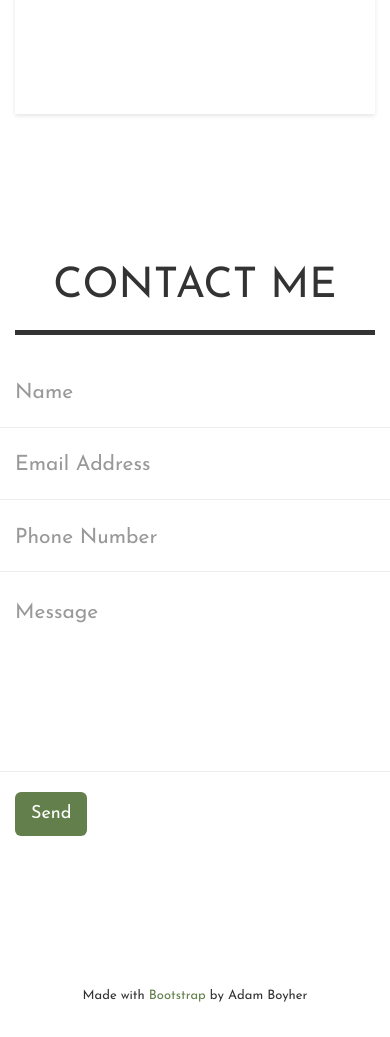
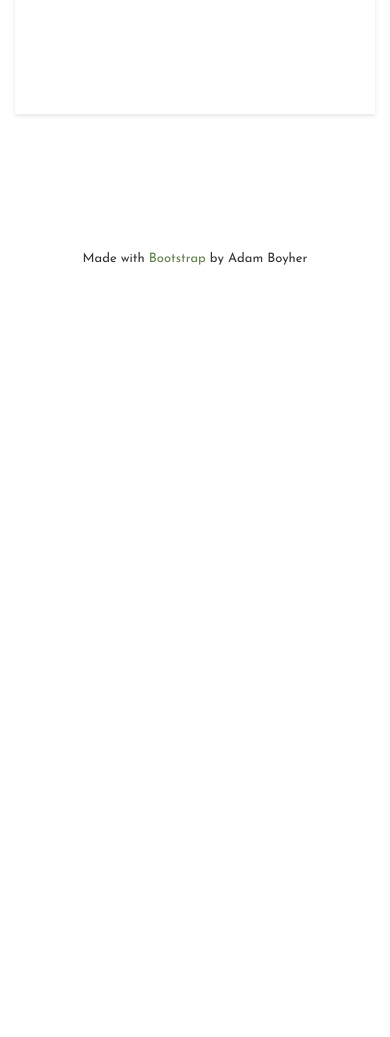
Before and after one commit to aboyher/aboyher.github.io, a website: page index.html in a window 390 px wide. Shown: the part 4698-5735 px from the top of the page. After the commit the page ends 4998 px from the top, so only its background shows below. Drawn offline with nearby package versions, Linux system fonts and the light colour scheme; a web font is replaced by a local one.

Commit message:
Update index.html

```diff
--- a/index.html
+++ b/index.html
@@ -257,59 +257,8 @@
 
 
     <!-- Contact Section -->
-    <section id="contact">
-        <div class="container">
-            <div class="row">
-                <div class="col-lg-12 text-center">
-                    <h2>Contact Me</h2>
-                    <hr class="line">
-                </div>
-            </div>
-            <div class="row">
-                <div class="col-lg-8 col-lg-offset-2">
-                    <!-- To configure the contact form email address, go to mail/contact_me.php and update the email address in the PHP file on line 19. -->
-                    <!-- The form should work on most web servers, but if the form is not working you may need to configure your web server differently. -->
-                    <form name="sentMessage" id="contactForm" novalidate>
-                        <div class="row control-group">
-                            <div class="form-group col-xs-12 floating-label-form-group controls">
-                                <label for="name">Name</label>
-                                <input type="text" class="form-control" placeholder="Name" id="name" required data-validation-required-message="Please enter your name.">
-                                <p class="help-block text-danger"></p>
-                            </div>
-                        </div>
-                        <div class="row control-group">
-                            <div class="form-group col-xs-12 floating-label-form-group controls">
-                                <label for="email">Email Address</label>
-                                <input type="email" class="form-control" placeholder="Email Address" id="email" required data-validation-required-message="Please enter your email address.">
-                                <p class="help-block text-danger"></p>
-                            </div>
-                        </div>
-                        <div class="row control-group">
-                            <div class="form-group col-xs-12 floating-label-form-group controls">
-                                <label for="phone">Phone Number</label>
-                                <input type="tel" class="form-control" placeholder="Phone Number" id="phone" required data-validation-required-message="Please enter your phone number.">
-                                <p class="help-block text-danger"></p>
-                            </div>
-                        </div>
-                        <div class="row control-group">
-                            <div class="form-group col-xs-12 floating-label-form-group controls">
-                                <label for="message">Message</label>
-                                <textarea rows="5" class="form-control" placeholder="Message" id="message" required data-validation-required-message="Please enter a message."></textarea>
-                                <p class="help-block text-danger"></p>
-                            </div>
-                        </div>
-                        <br>
-                        <div id="success"></div>
-                        <div class="row">
-                            <div class="form-group col-xs-12">
-                                <button type="submit" class="btn btn-success btn-lg">Send</button>
-                            </div>
-                        </div>
-                    </form>
-                </div>
-            </div>
-        </div>
-    </section>
+
+
 
     <!-- Footer -->
    <footer class="footer">
```
